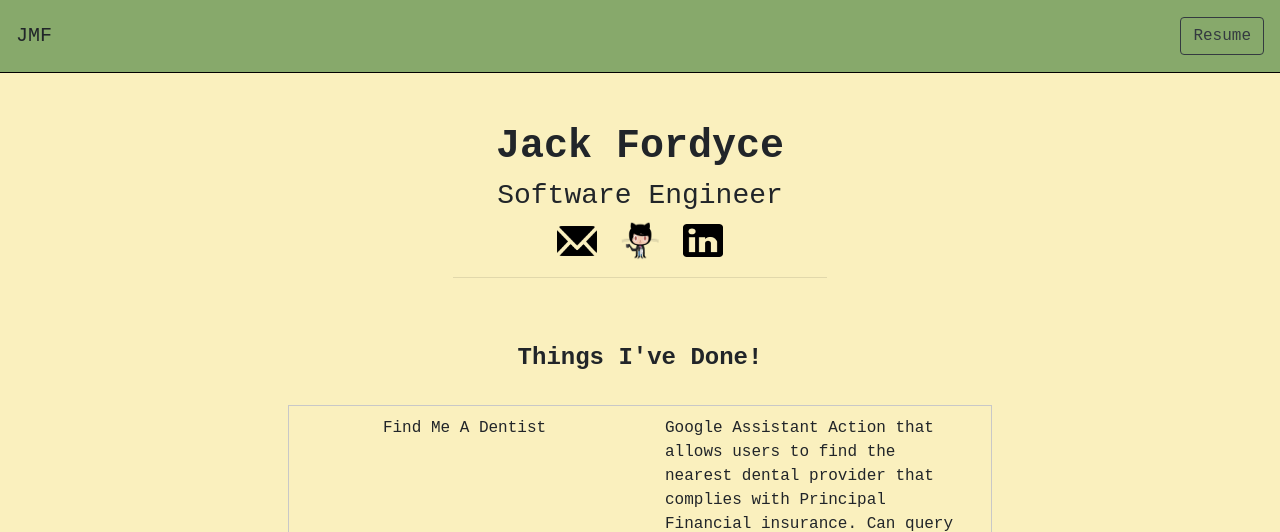
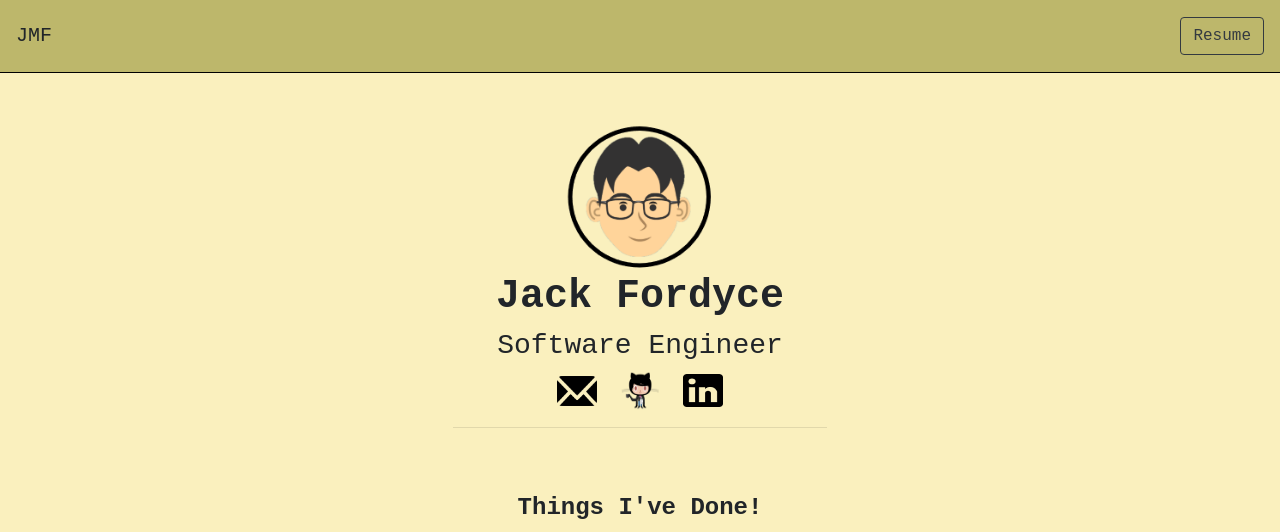
Before and after one commit to jackmford/personal-website, a Flask app: page / in a window 1280 px wide. Shown: the top 532 px of the page. Run offline with Flask 2, Linux system fonts and the light colour scheme; some libraries are stand-ins or nearby versions.

Commit message:
profile picture

```diff
--- a/static/css/index.css
+++ b/static/css/index.css
@@ -4,7 +4,15 @@
 }
 .navbar{
   height: 72px;
-  background-color: #87A96B;
+  /*background-color: #87A96B;*/
+  background-color: #BDB76B;
+
+}
+#prof-pic{
+display: inline-block;
+text-align: center;
+width: 150px;
+height: 150px;
 }
 #total-cont{
   background-color: #FAF0BE;
--- a/templates/index.html
+++ b/templates/index.html
@@ -21,6 +21,7 @@
         <div class="container-fluid">
             <div class="row top-marg" >
                 <div class="col"id="top-level">
+                    <img id="prof-pic" src="../static/img/cartoonprof.png">
                     <h1 id="name-header">Jack Fordyce</h1>
                     <h3 id="title-header">Software Engineer</h3>
                     <a href="mailto:jackmitchellfordyce@gmail.com" target="_blank" id="mail-link"><img class="mail-btn" src="../static/img/emailpic.png"></a>
```
Also changed, not shown: static/img/cartoonprof.png (added).
